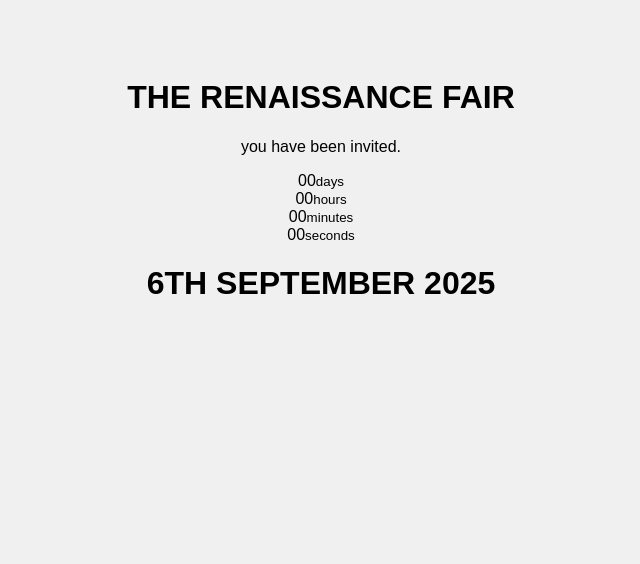
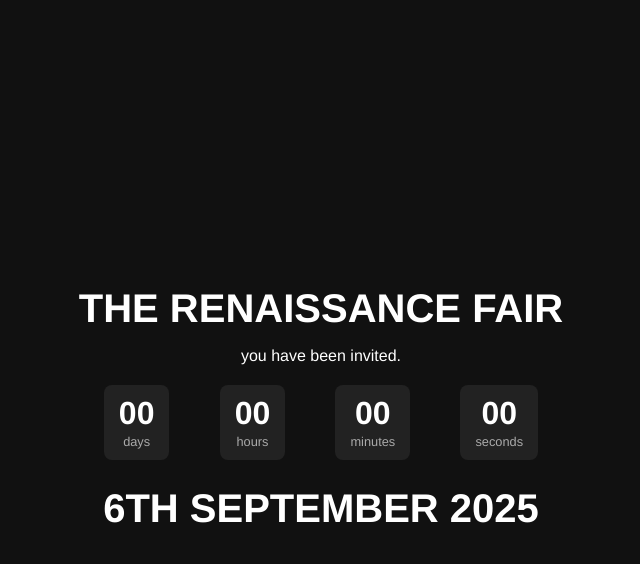
Before and after one commit to the-stoods/renfair, a plain HTML site: page index.html in a window 1280 px wide. Shown: the whole page, without its empty margins (319-959 px from the left). Drawn offline with Linux system fonts and the light colour scheme.

Commit message:
Add files via upload

```diff
--- a/style.css
+++ b/style.css
@@ -1,12 +1,50 @@
 body {
-    font-family: sans-serif;
+    margin: 0;
+    padding: 0;
+    font-family: 'Helvetica Neue', sans-serif;
+    background: #111;
+    color: #fff;
+    display: flex;
+    justify-content: center;
+    align-items: center;
+    height: 100vh;
     text-align: center;
-    padding: 50px;
-    background-color: #f0f0f0;
 }
 
-button {
-    padding: 10px 20px;
-    font-size: 16px;
-    cursor: pointer;
+.container {
+    max-width: 600px;
+    padding: 20px;
 }
+
+h1 {
+    font-size: 2.5em;
+    margin-bottom: 10px;
+}
+
+#countdown {
+    display: flex;
+    justify-content: space-around;
+    margin: 20px 0;
+}
+
+#countdown div {
+    background: #222;
+    padding: 10px 15px;
+    border-radius: 8px;
+}
+
+#countdown span {
+    display: block;
+    font-size: 2em;
+    font-weight: bold;
+}
+
+#countdown small {
+    font-size: 0.8em;
+    color: #aaa;
+}
+
+.footer {
+    font-size: 1.1em;
+    color: #ccc;
+}
```
